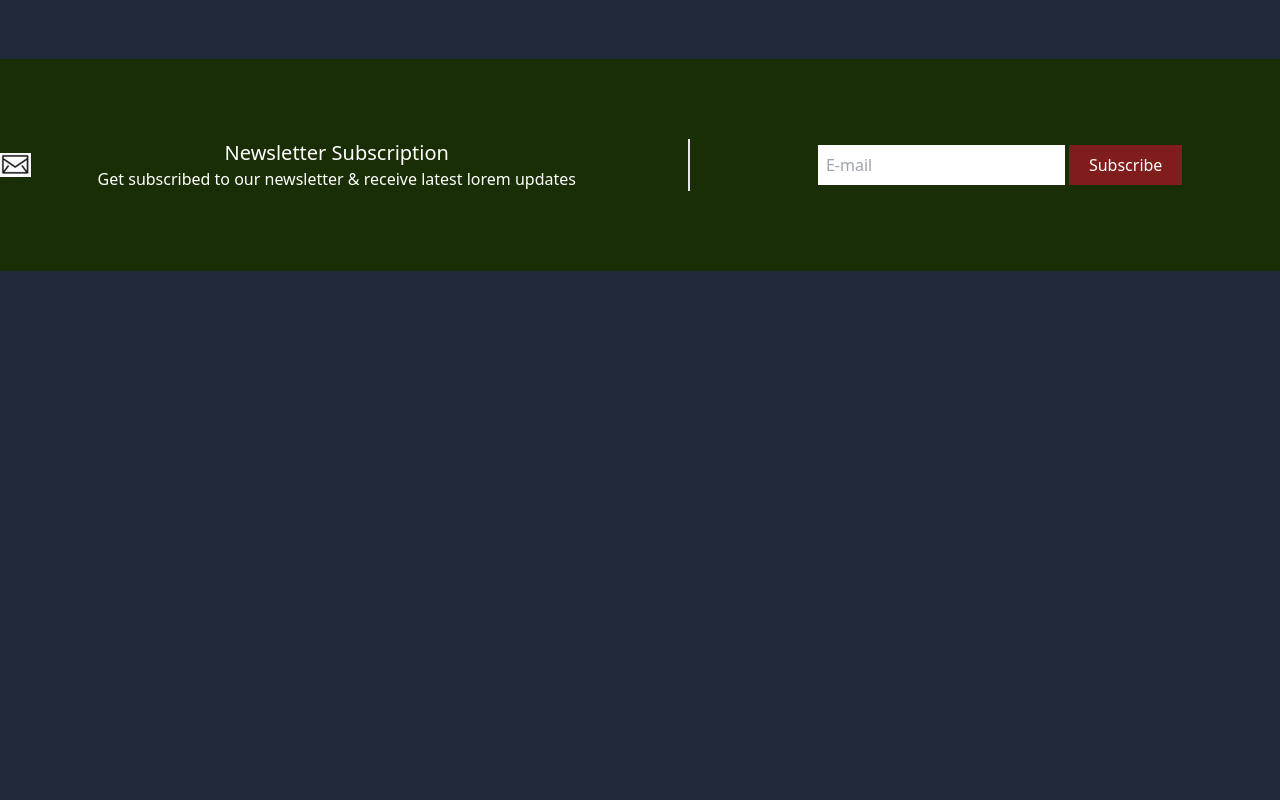
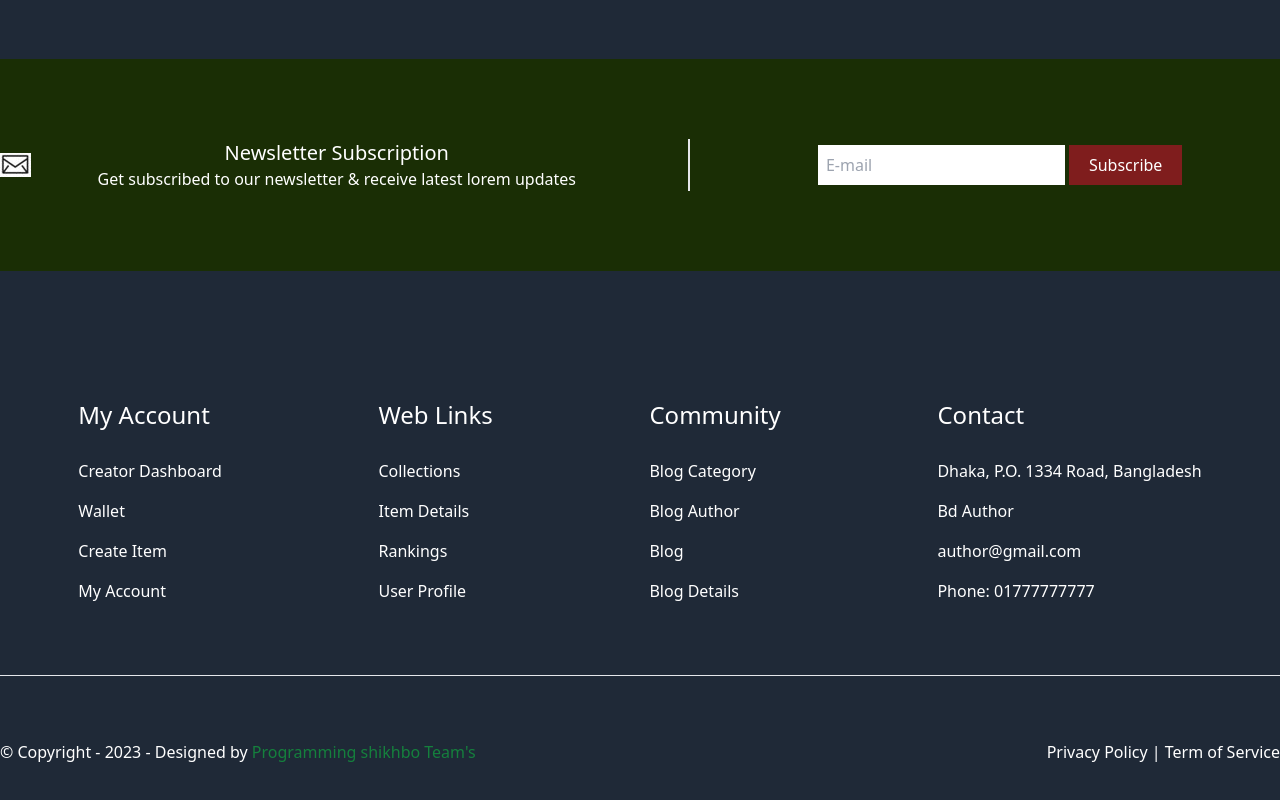
Before and after one commit to Contactahrisha/First-Tailwind-Projects, a website built with Vite: page index.html in a window 1280 px wide. Shown: the part 4336-5136 px from the top of the page. Before the commit the page ends 4735 px from the top, so only its background shows below. Built offline with nearby package versions, Linux system fonts and the light colour scheme.

Commit message:
footer section code

```diff
--- a/index.html
+++ b/index.html
@@ -243,5 +243,62 @@ sm:py-16 md:py-20 bg-no-repeat bg-left" style="background-image: url(images/240_
 </main>
 
 
+<footer>
+    <div class="container mx-auto text-center sm:text-left">
+        <div class="sm:flex justify-around text-white">
+            <div>
+                <h2 class="text-xl sm:text-2xl mb-5"> My Account</h2>
+                <ul class="leading-10">
+                    <li> <a href="#"> Creator Dashboard</a></li>
+                    <li> <a href="#"> Wallet</a></li>
+                    <li> <a href="#"> Create Item</a></li>
+                    <li> <a href="#"> My Account</a></li>
+                </ul>
+            </div>
+
+            <div>
+                <h2 class="text-xl sm:text-2xl mb-5">Web Links </h2>
+                <ul class="leading-10">
+                    <li> <a href="#"> Collections</a></li>
+                    <li> <a href="#"> Item Details</a></li>
+                    <li> <a href="#"> Rankings</a></li>
+                    <li> <a href="#"> User Profile</a></li>
+                </ul>
+            </div>
+
+            <div>
+                <h2 class="text-xl sm:text-2xl mb-5">Community </h2>
+                <ul class="leading-10">
+                    <li> <a href="#"> Blog Category</a></li>
+                    <li> <a href="#"> Blog Author</a></li>
+                    <li> <a href="#"> Blog</a></li>
+                    <li> <a href="#"> Blog Details</a></li>
+                </ul>
+            </div>
+
+            <div>
+                <h2 class="text-xl sm:text-2xl mb-5">Contact </h2>
+                <ul class="leading-10">
+                    <li> <a href="#"> Dhaka, P.O. 1334 Road, Bangladesh</a> </li>
+                    <li> <a href="#">Bd Author </a> </li>
+                    <li> <a href="#"> author@gmail.com</a> </li>
+                    <li> <a href="#"> Phone: 01777777777</a> </li>
+                </ul>
+            </div>
+        </div>
+
+
+        <hr class="my-16">
+
+        <div class="text-white sm:flex justify-between mb-20">
+            <p> &copy; Copyright - 2023 - Designed by <span
+                 class="text-green-700">Programming shikhbo Team's</span></p>
+
+                 <p> Privacy Policy | Term of Service</p>
+        </div>
+    </div>
+</footer>
+
+
 </body>
 </html>
```
